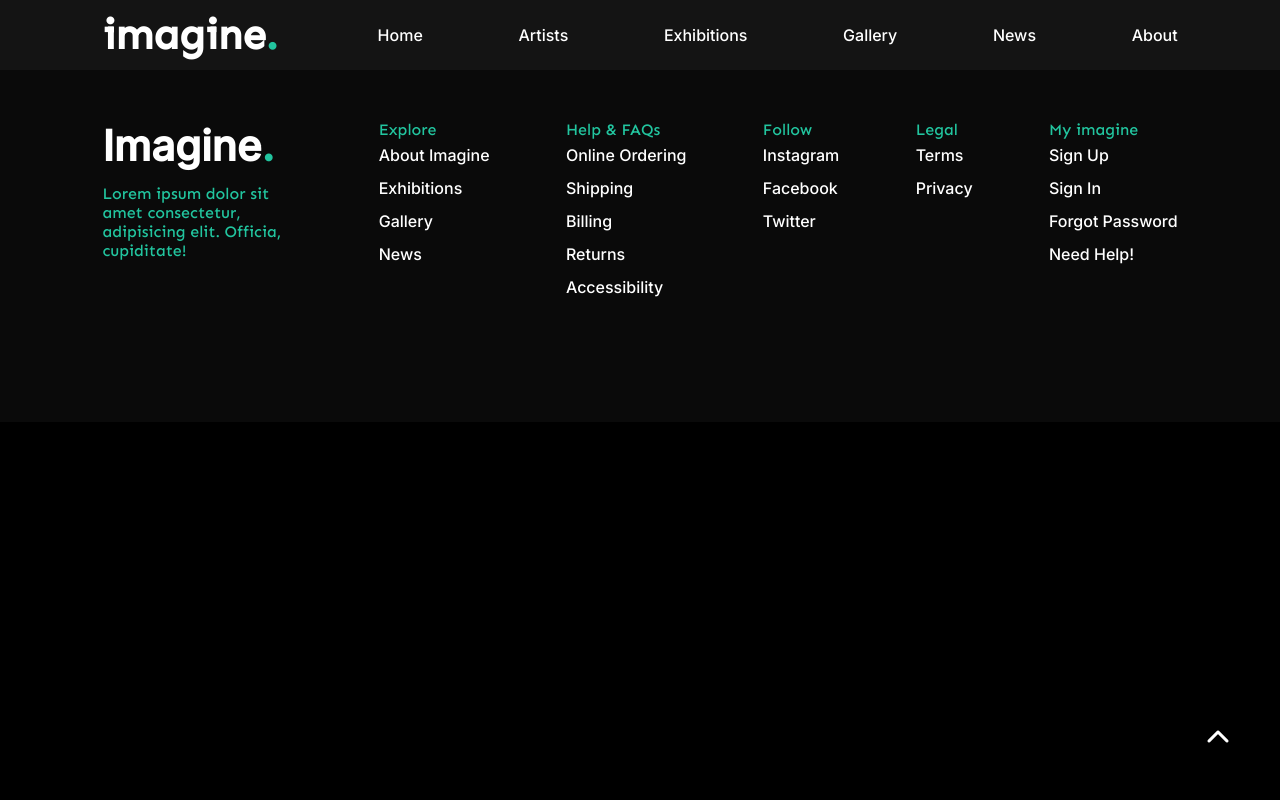
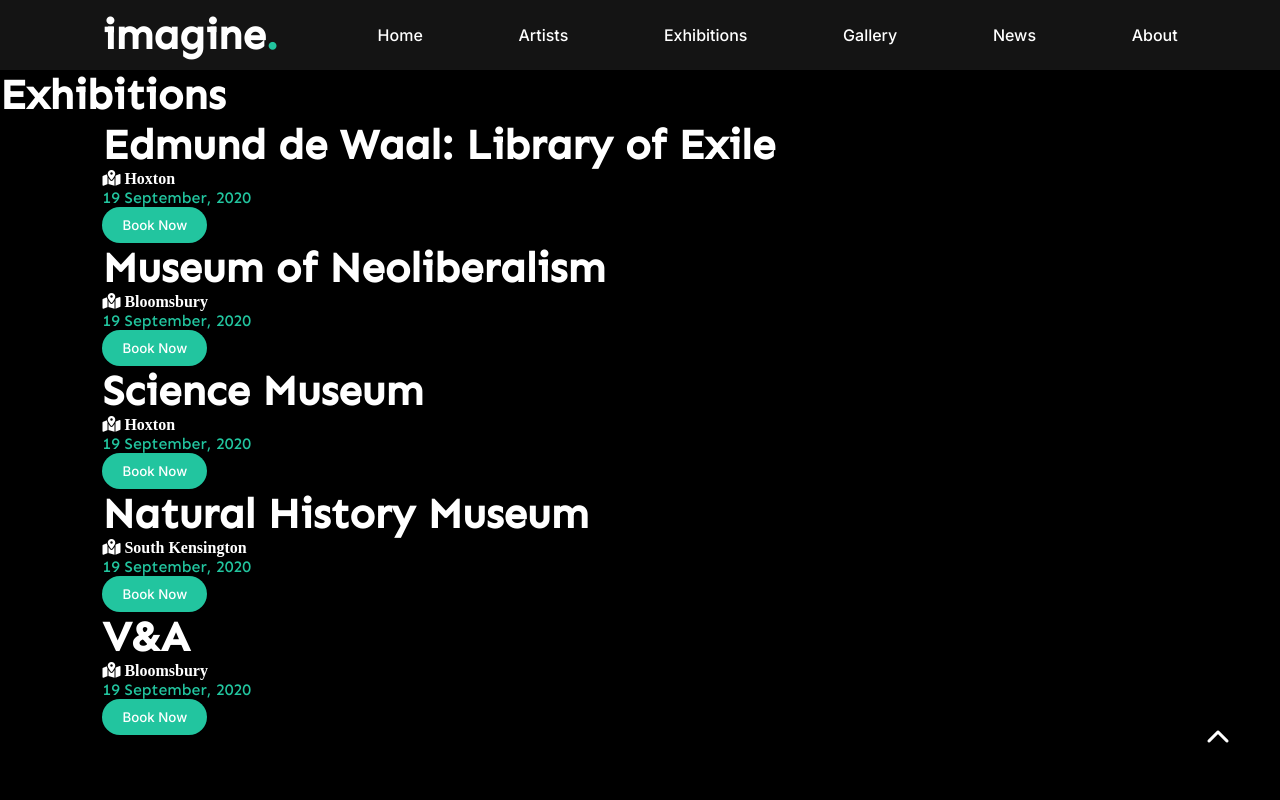
Before and after one commit to abdulelahxd/imagine, a plain HTML site: page exhibitions.html in a window 1280 px wide. Shown: the top 800 px of the page. Drawn offline with nearby package versions, Linux system fonts and the light colour scheme.

Commit message:
some changes

```diff
--- a/exhibitions.html
+++ b/exhibitions.html
@@ -28,7 +28,55 @@
         </div>
     </header>
     <main>
-
+        <div class="exhibcc" data-aos="fade-left" data-aos-duration="800">
+            <div>
+                <h2>Exhibitions</h2>
+            </div>
+        </div>
+        <div class="width" data-aos="fade-left" data-aos-duration="800">
+            <div class="econtainer">
+                <div class="exhib eximg1">
+                    <div class="bgc">
+                        <h3>Edmund de Waal: Library of Exile</h3>
+                        <h4><i class="fas fa-map-marked-alt"></i> Hoxton</h4>
+                        <p class="date"></p>
+                        <button class="but"><a href="#">Book now</a></button>
+                    </div>
+                </div>
+                <div class="exhib eximg2">
+                    <div class="bgc">
+                        <h3>Museum of Neoliberalism</h3>
+                        <h4><i class="fas fa-map-marked-alt"></i> Bloomsbury</h4>
+                        <p class="date"></p>
+                        <button class="but"><a href="#">Book now</a></button>
+                    </div>
+                </div>
+                <div class="exhib eximg3">
+                    <div class="bgc">
+                        <h3>Science Museum</h3>
+                        <h4><i class="fas fa-map-marked-alt"></i> Hoxton</h4>
+                        <p class="date">date</p>
+                        <button class="but"><a href="#">Book now</a></button>
+                    </div>
+                </div>
+                <div class="exhib eximg4">
+                    <div class="bgc">
+                        <h3>Natural History Museum</h3>
+                        <h4><i class="fas fa-map-marked-alt"></i> South Kensington</h4>
+                        <p class="date">date</p>
+                        <button class="but"><a href="#">Book now</a></button>
+                    </div>
+                </div>
+                <div class="exhib eximg5">
+                    <div class="bgc">
+                        <h3>V&A</h3>
+                        <h4><i class="fas fa-map-marked-alt"></i> Bloomsbury</h4>
+                        <p class="date">date</p>
+                        <button class="but"><a href="#">Book now</a></button>
+                    </div>
+                </div>
+            </div>
+        </div>
     </main>
     <footer>
         <div class="widthfoo" data-aos="fade-up" data-aos-duration="800">
```
